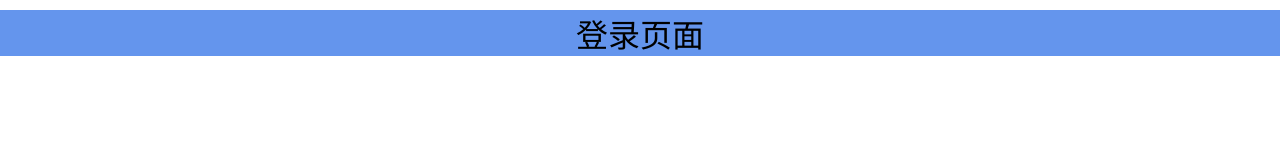
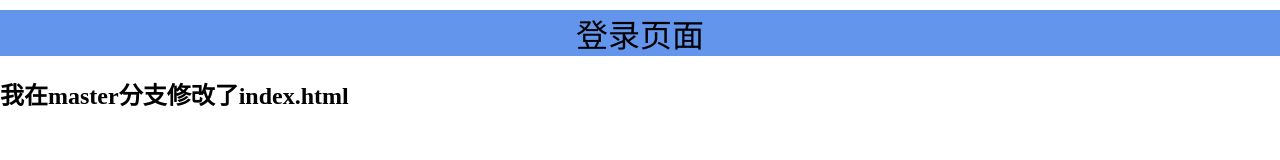
Before and after one commit to cao-chu-yi/projiect_03, a plain HTML site: page index.html in a window 1280 px wide. Drawn offline with Linux system fonts and the light colour scheme.

Commit message:
在master上修改了index.html

```diff
--- a/index.html
+++ b/index.html
@@ -10,6 +10,8 @@
 
 <body>
     <h1>登录页面</h1>
+    <h2>我在master分支修改了index.html
+    </h2>
 </body>
 
 </html>
```
Also changed, not shown: 1 other file.
